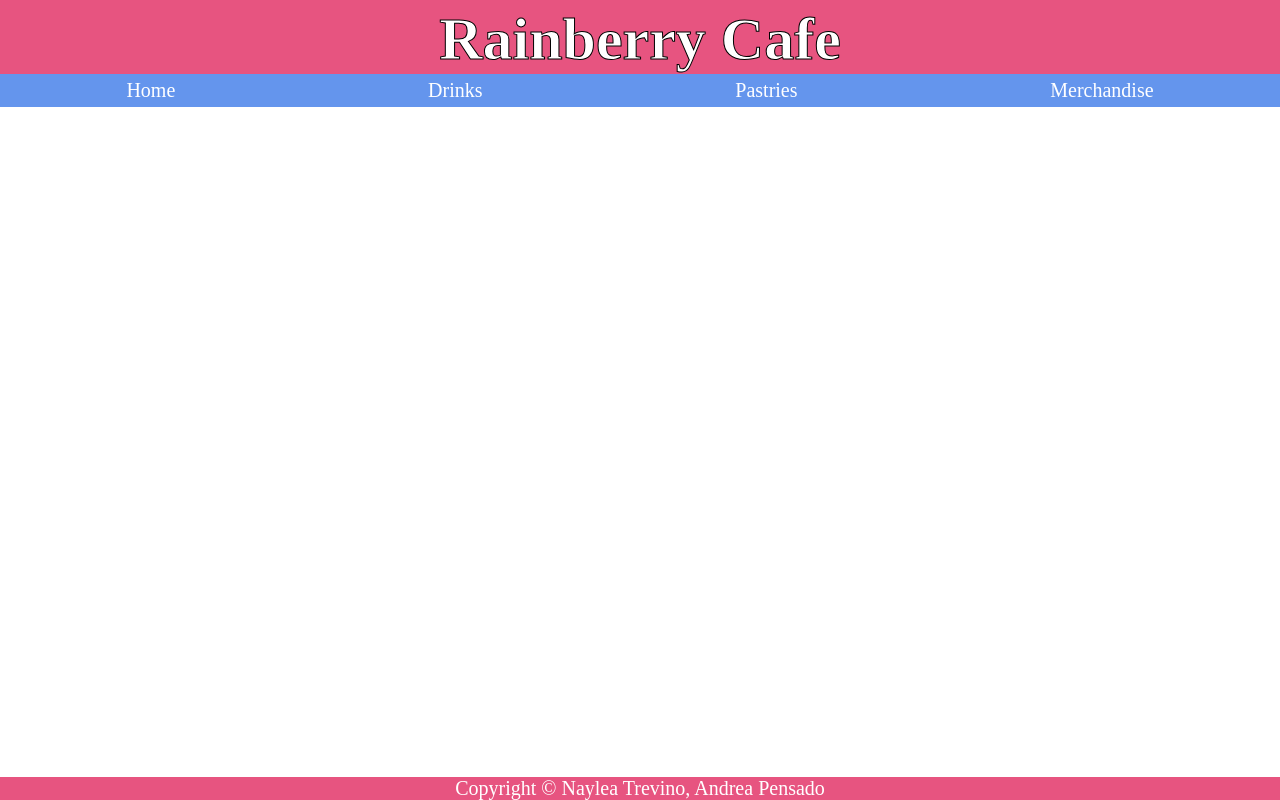
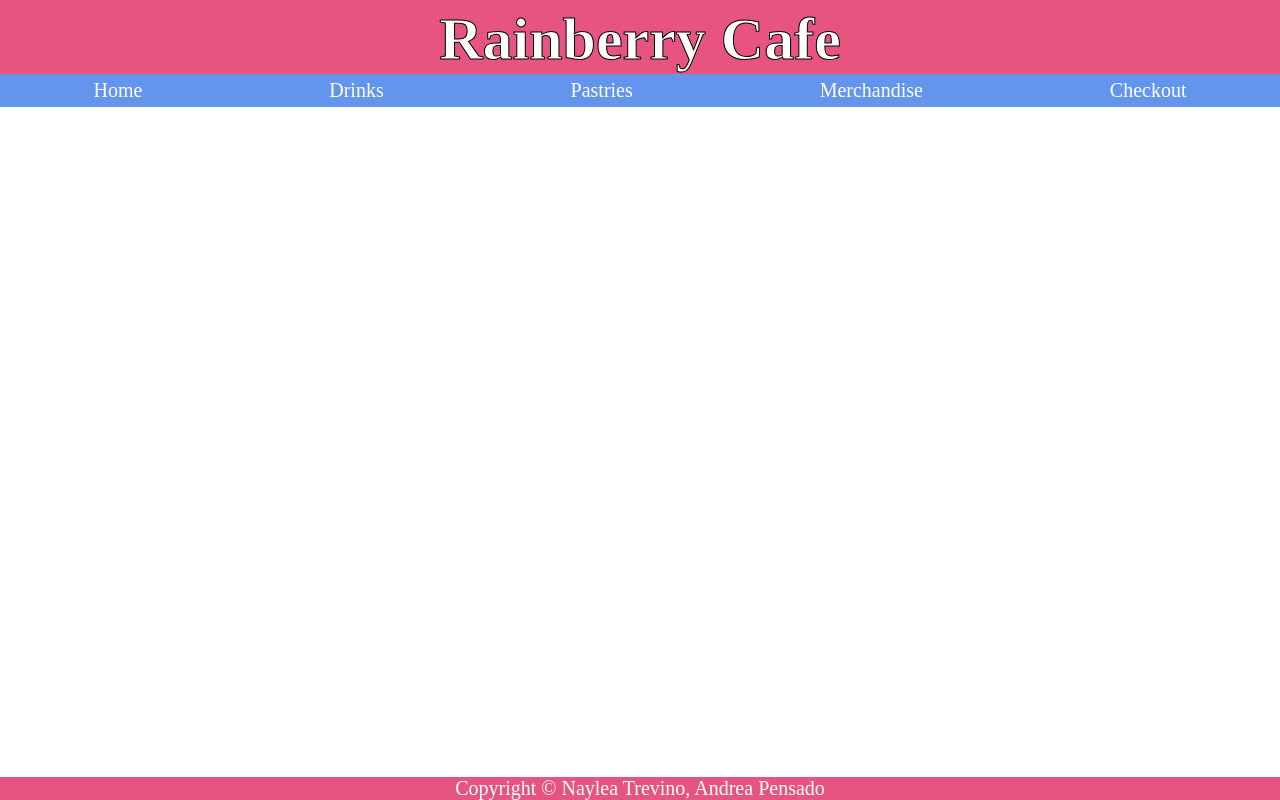
Before and after one commit to ntrevi53/ntrevi53.github.io, a plain HTML site: page Merchandise.html in a window 1280 px wide. Drawn offline with Linux system fonts and the light colour scheme.

Commit message:
checkout page added

```diff
--- a/Merchandise.html
+++ b/Merchandise.html
@@ -13,6 +13,7 @@
                 <li><a href="drinks.html">Drinks</a></li>
                 <li><a href="Pastries.html">Pastries</a></li>
                 <li><a class="active" href="Merchandise.html">Merchandise</a></li>
+                <li><a href="checkout.html">Checkout</a></li>
             </ul>
         </header>
         <div class="content">
```
Also changed, not shown: Pastries.html (+1 -0 lines), checkout.html (+1 -0 lines), drinks.html (+1 -0 lines), index.html (+1 -0 lines).
